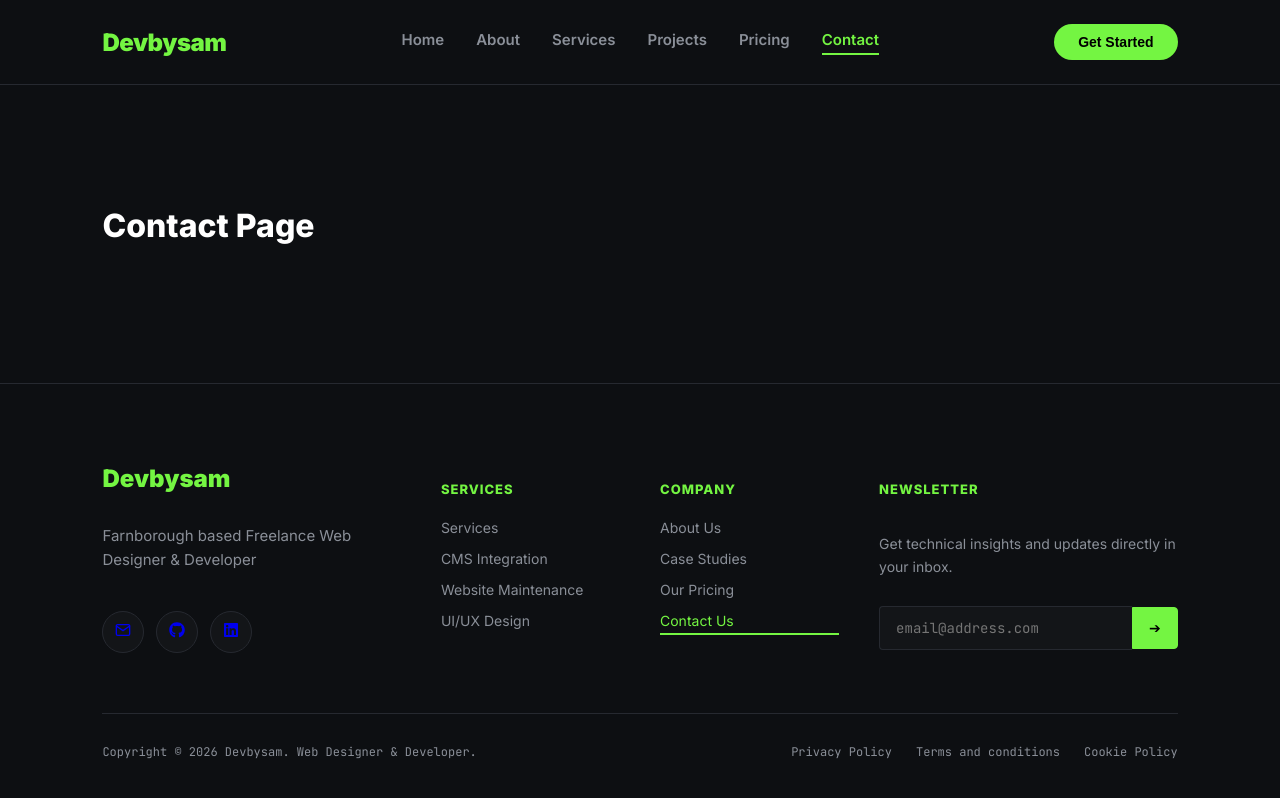
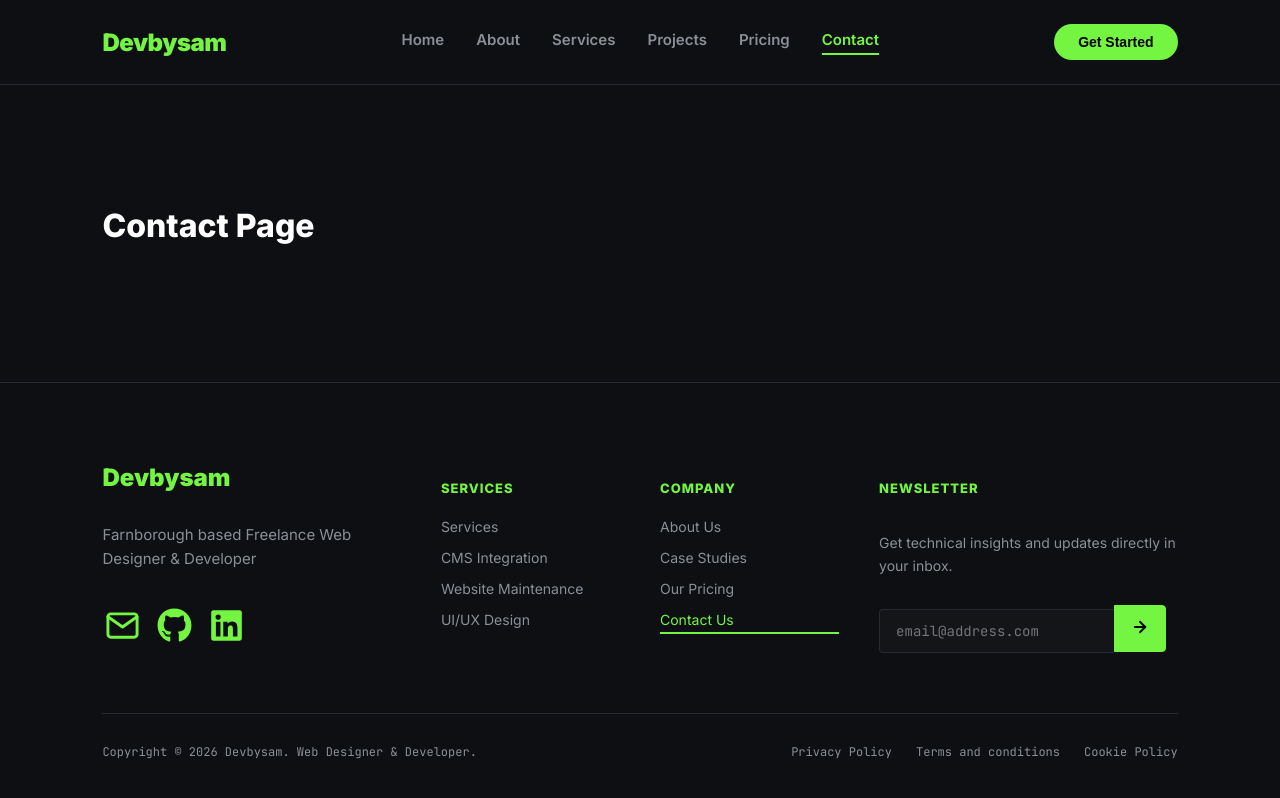
Before and after one commit to HoussamLh/React-Version, a React (Vite) app: page /contact in a window 1280 px wide. Built offline with nearby package versions, Linux system fonts and the light colour scheme.

Commit message:
update social links and copyright section

```diff
--- a/src/layouts/footer.tsx
+++ b/src/layouts/footer.tsx
@@ -2,10 +2,12 @@ import React from "react";
 import { Link, useLocation } from "react-router-dom";
 import { FiMail } from "react-icons/fi";
 import { FaLinkedin, FaGithub } from "react-icons/fa";
+import { ArrowRight } from "lucide-react";
 
 export const Footer: React.FC = () => {
   const location = useLocation();
   const isActive = (path: string) => location.pathname === path;
+  const currentYear = new Date().getFullYear();
 
   return (
     <footer style={styles.footer}>
@@ -20,7 +22,7 @@ export const Footer: React.FC = () => {
             {/* Email */}
             <div style={styles.socialIcon}>
               <a href="mailto:contact@devbysam.co.uk">
-                <FiMail />
+                <FiMail color="#74f542" />
               </a>
             </div>
 
@@ -31,7 +33,7 @@ export const Footer: React.FC = () => {
                 target="_blank"
                 rel="noreferrer"
               >
-                <FaGithub />
+                <FaGithub color="#74f542" />
               </a>
             </div>
 
@@ -42,7 +44,7 @@ export const Footer: React.FC = () => {
                 target="_blank"
                 rel="noreferrer"
               >
-                <FaLinkedin />
+                <FaLinkedin color="#74f542" />
               </a>
             </div>
           </div>
@@ -51,16 +53,40 @@ export const Footer: React.FC = () => {
         {/* Links Column 1 */}
         <div style={styles.linksCol}>
           <h4 style={styles.colTitle}>SERVICES</h4>
-          <Link to="/services" style={{...styles.link,...(isActive("/services") ? styles.activeLink : {}),}}>
+          <Link
+            to="/services"
+            style={{
+              ...styles.link,
+              ...(isActive("/services") ? styles.activeLink : {}),
+            }}
+          >
             Services
           </Link>
-          <Link to="/services" style={{...styles.link,...(isActive("/services") ? styles.activeLink : {}),}}>
+          <Link
+            to="/services"
+            style={{
+              ...styles.link,
+              ...(isActive("/services") ? styles.activeLink : {}),
+            }}
+          >
             CMS Integration
           </Link>
-          <Link to="/services" style={{...styles.link,...(isActive("/services") ? styles.activeLink : {}),}}>
+          <Link
+            to="/services"
+            style={{
+              ...styles.link,
+              ...(isActive("/services") ? styles.activeLink : {}),
+            }}
+          >
             Website Maintenance
           </Link>
-          <Link to="/services" style={{...styles.link,...(isActive("/services") ? styles.activeLink : {}),}}>
+          <Link
+            to="/services"
+            style={{
+              ...styles.link,
+              ...(isActive("/services") ? styles.activeLink : {}),
+            }}
+          >
             UI/UX Design
           </Link>
         </div>
@@ -68,16 +94,40 @@ export const Footer: React.FC = () => {
         {/* Links Column 2 */}
         <div style={styles.linksCol}>
           <h4 style={styles.colTitle}>COMPANY</h4>
-          <Link to="/about" style={{...styles.link,...(isActive("/about") ? styles.activeLink : {}),}}>
+          <Link
+            to="/about"
+            style={{
+              ...styles.link,
+              ...(isActive("/about") ? styles.activeLink : {}),
+            }}
+          >
             About Us
           </Link>
-          <Link to="/projects" style={{...styles.link,...(isActive("/projects") ? styles.activeLink : {}),}}>
+          <Link
+            to="/projects"
+            style={{
+              ...styles.link,
+              ...(isActive("/projects") ? styles.activeLink : {}),
+            }}
+          >
             Case Studies
           </Link>
-          <Link to="/pricing" style={{...styles.link,...(isActive("/pricing") ? styles.activeLink : {}),}}>
+          <Link
+            to="/pricing"
+            style={{
+              ...styles.link,
+              ...(isActive("/pricing") ? styles.activeLink : {}),
+            }}
+          >
             Our Pricing
           </Link>
-          <Link to="/contact" style={{...styles.link,...(isActive("/contact") ? styles.activeLink : {}),}}>
+          <Link
+            to="/contact"
+            style={{
+              ...styles.link,
+              ...(isActive("/contact") ? styles.activeLink : {}),
+            }}
+          >
             Contact Us
           </Link>
         </div>
@@ -95,7 +145,9 @@ export const Footer: React.FC = () => {
               style={styles.input}
               className="mono-text"
             />
-            <button style={styles.inputBtn}>➔</button>
+            <button style={styles.inputBtn}>
+              <ArrowRight size={18} strokeWidth={2.5} />
+            </button>
           </div>
         </div>
       </div>
@@ -105,7 +157,8 @@ export const Footer: React.FC = () => {
       {/* Bottom Section */}
       <div style={styles.bottomSection}>
         <p style={styles.copyright} className="mono-text">
-          Copyright © 2026 Devbysam. Web Designer & Developer.
+          Copyright <span className="mono-text">©</span> {currentYear} Devbysam.
+          Web Designer & Developer.
         </p>
         <div style={styles.legalLinks} className="mono-text">
           <Link to="/privacy" style={styles.legalLink}>
@@ -161,13 +214,12 @@ const styles = {
   socialIcon: {
     width: "40px",
     height: "40px",
-    borderRadius: "50%",
-    border: "1px solid var(--border-color)",
     display: "flex",
     alignItems: "center",
     justifyContent: "center",
     cursor: "pointer",
-    backgroundColor: "#131518",
+    fontSize: "35px",
+    gap: "12px",
   },
   linksCol: {
     display: "flex",
@@ -187,7 +239,7 @@ const styles = {
     fontSize: "14px",
     transition: "color 0.2s",
   },
-    activeLink: {
+  activeLink: {
     color: "var(--accent-green)",
     borderBottom: "2px solid var(--accent-green)",
     paddingBottom: "4px",
@@ -203,7 +255,7 @@ const styles = {
     lineHeight: "1.6",
   },
   inputGroup: {
-    display: "flex",
+    display: "inline-block",
     alignItems: "center",
   },
   input: {
```
